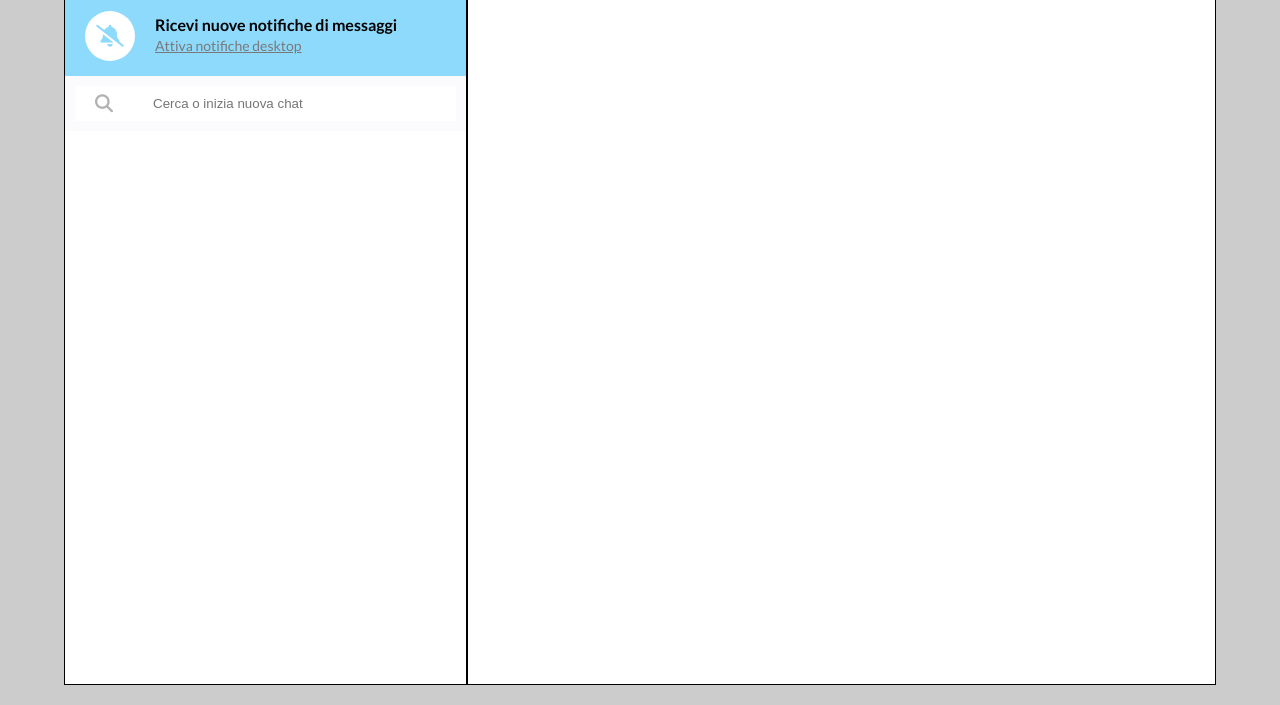
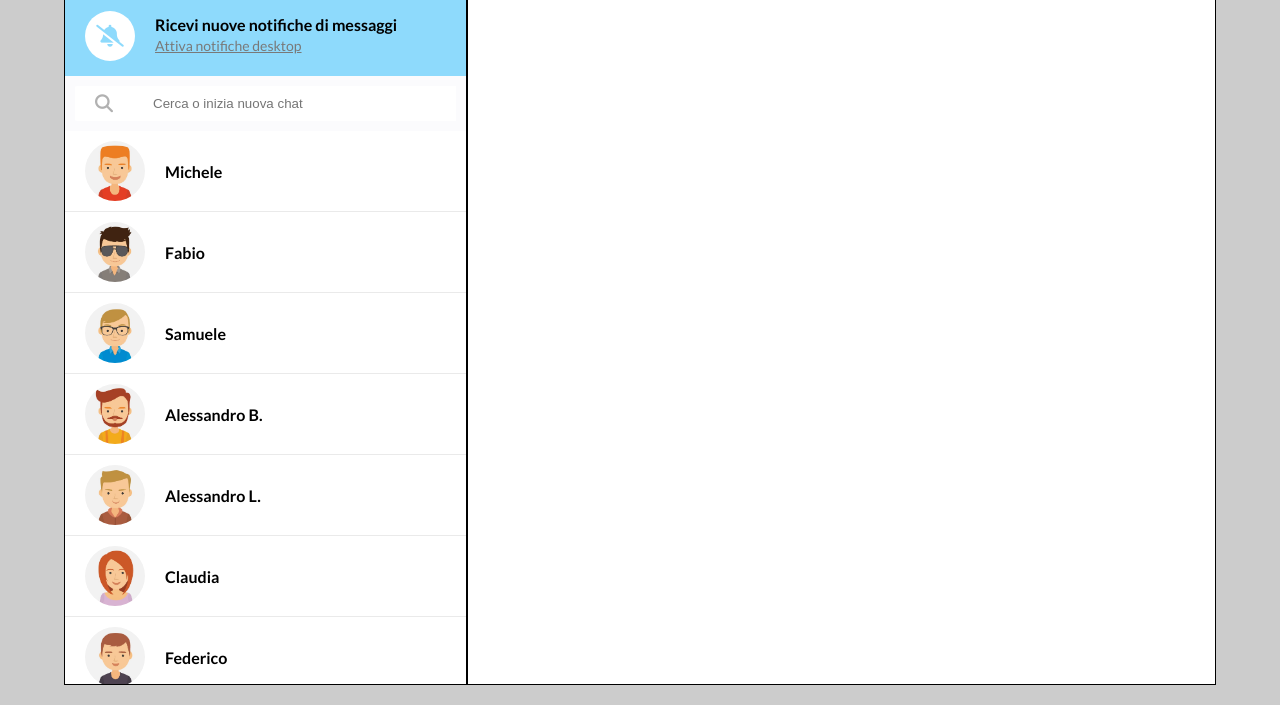
Before and after one commit to dieromeo/vue-boolzapp, a plain HTML site: page milestone1/index.html in a window 1280 px wide. Shown: the part 95-800 px from the top of the page. Drawn offline with nearby package versions, Linux system fonts and the light colour scheme.

Commit message:
feat: chat

```diff
--- a/milestone1/css/style.css
+++ b/milestone1/css/style.css
@@ -34,6 +34,7 @@ left side
     border: 1px solid black;
     width: 35%;
     height: 100%;
+    flex-direction: column;
 }
 
 .left-side>div {
@@ -55,7 +56,12 @@ header i {
     margin-left: 1.25rem;
 }
 
-/* main  */
+/* main */
+.left-side main {
+    height: 100%;
+    flex-direction: column;
+    overflow: hidden;
+}
 
 .notifications {
     background-color: var(--notifications);
@@ -81,6 +87,8 @@ header i {
     cursor: pointer;
 }
 
+/* search */
+
 .search-chat {
     padding: 10px;
     background-color: var(--search-bar);
@@ -105,6 +113,28 @@ header i {
     border-radius: .125rem;
 }
 
+/* chats */
+
+.chats {
+    flex-grow: 1;
+    overflow-y: scroll;
+}
+
+.contact-chat {
+    border-bottom: 1px solid var(--header);
+    cursor: pointer;
+}
+
+.contact-chat :hover {
+    background-color: rgba(0, 0, 0, 0.3);
+}
+
+.contact-chat .round-container {
+    width: 3.75rem;
+    height: 3.75rem;
+    margin-left: .625rem;
+}
+
 /*
 righ side
 */
--- a/milestone1/index.html
+++ b/milestone1/index.html
@@ -22,7 +22,7 @@
         <!-- div contenitore applicativo  -->
         <div class="big-container flex">
             <!-- Parte sinistra con chat  -->
-            <div class="left-side">
+            <div class="left-side flex">
                 <!-- header parte sinistra  -->
                 <header class="left-header flex">
                     <div class="user-container flex">
@@ -46,7 +46,7 @@
                         </ul>
                     </div>
                 </header>
-                <main>
+                <main class="flex">
                     <!-- notifiche  -->
                     <div class="notifications flex">
                         <div class="round-container flex bell-container">
@@ -64,7 +64,17 @@
                             <input type="text" placeholder="Cerca o inizia nuova chat">
                         </div>
                     </div>
-                    <div class="chats"></div>
+                    <!-- chat  -->
+                    <div class="chats">
+                        <div class="contact-chat" v-for="contact in contacts">
+                            <div class="user-container flex">
+                                <div class="round-container">
+                                    <a href="http://"><img :src="contact.avatar" alt="contact.name"></a>
+                                </div>
+                                <span class="font-bold">{{ contact.name }}</span>
+                            </div>
+                        </div>
+                    </div>
                 </main>
             </div>
             <div class="right-side"></div>
```
